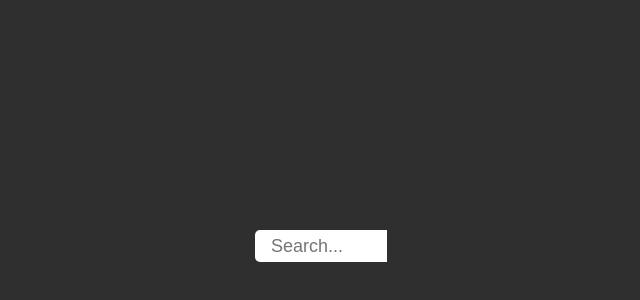
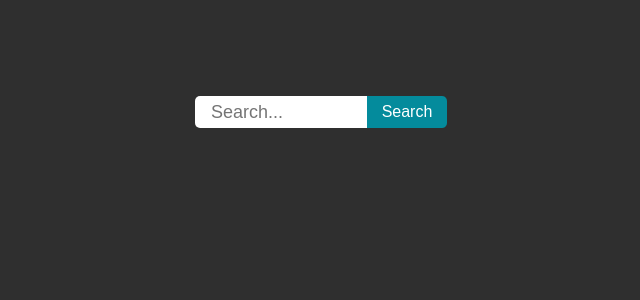
Before and after one commit to amrutaBanait/Weather_App, a React (Create React App) app in the folder weather_app/: page / in a window 1280 px wide. Shown: the part 154-454 px from the top of the page, without its empty margins (319-959 px from the left). Built offline with nearby package versions, Linux system fonts and the light colour scheme; some icons are missing.

Commit message:
button added

```diff
--- a/weather_app/src/components/weather/style.css
+++ b/weather_app/src/components/weather/style.css
@@ -30,7 +30,7 @@
     place-items: center;
   }
 
-  /* input search button style  */
+  /* search bar style  */
 .search {
     width: 100%;
     position: relative;
@@ -40,7 +40,6 @@
 
   .searchTerm {
     width: 50%;
-    /* border: 3px solid #00b4cc; */
     border: none;
     padding: 16px;
     height: 20px;
@@ -52,3 +51,30 @@
   .searchTerm:focus {
     color: #00b4cc;
   }
+
+/*button styles*/
+  .searchButton {
+    width: 80px;
+    height: 32px;
+    border: none;
+    background: #048b9c;
+    text-align: center;
+    color: #fff;
+    border-radius: 0 5px 5px 0;
+    cursor: pointer;
+    font-size: 20px;
+    outline: none;
+    font-size: 16px;
+  }
+
+  .searchButton:hover {
+    background-color: #17b8ce;
+  }
+
+  .wrap {
+    display: flex;
+    justify-content: center;
+    text-align: center;
+    margin-top: -150px;
+    margin-bottom: 50px;
+  }
--- a/weather_app/src/components/weather/temp.js
+++ b/weather_app/src/components/weather/temp.js
@@ -13,6 +13,9 @@ const temp = () => {
     id="search"
     className="searchTerm"
     />
+     <button className="searchButton" type="button">
+        Search
+    </button>
     </div>
 
    </div>
```
